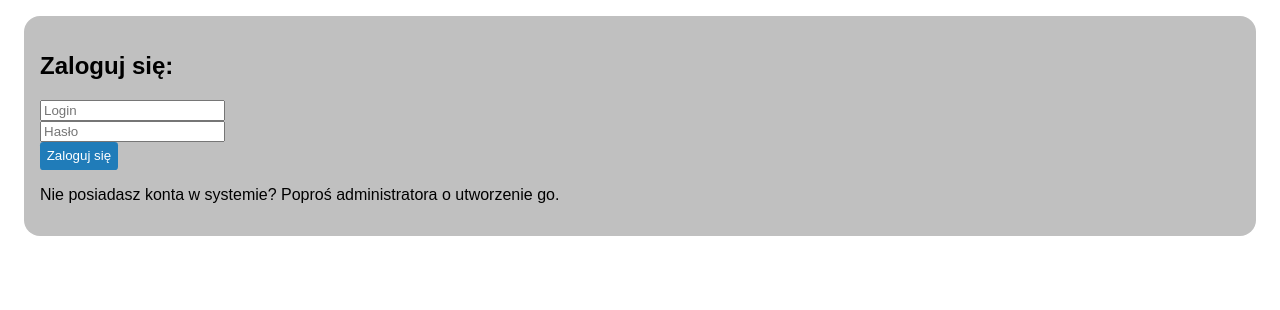
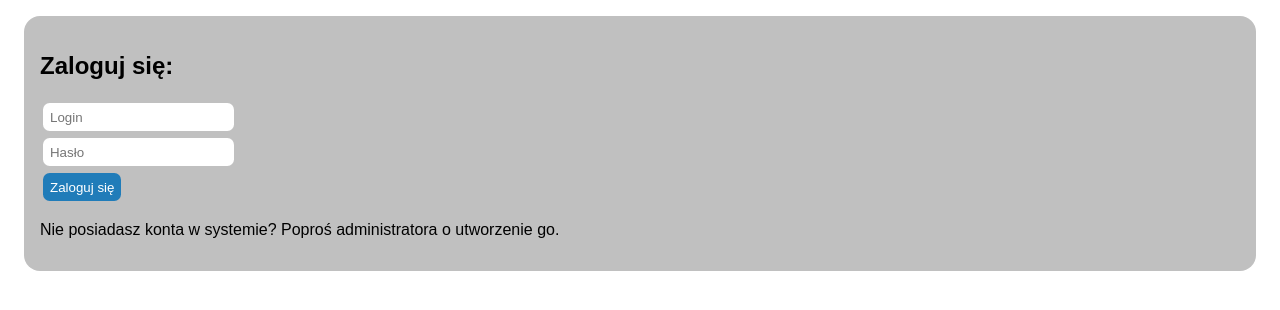
Before and after one commit to Zed-z/door-authenticator, a Flask app: page / in a window 1280 px wide. Shown: the top 310 px of the page. Run offline with Flask 3, Linux system fonts and the light colour scheme.

Commit message:
Style update

```diff
--- a/server/static/style.css
+++ b/server/static/style.css
@@ -21,16 +21,30 @@ table {
 	border: 2px solid white;
 }
 
+
+
 input[type=button], input[type=submit], input[type=reset] {
 	border: none;
 	background-color: #207cb9;
 	color: white;
 	padding: 0.5em;
-	border-radius: 0.25em;
+	border-radius: 0.5em;
+	margin: 0.25em;
 }
 input:disabled {
 	opacity: 0.5;
 }
+
+
+input[type=text], input[type=password], input[type=time], select {
+	background-color: white;
+	padding: 0.5em;
+	border: none;
+	border-radius: 0.5em;
+	margin: 0.25em;
+}
+
+
 
 th, td {
 	padding: 0.75em;
```
